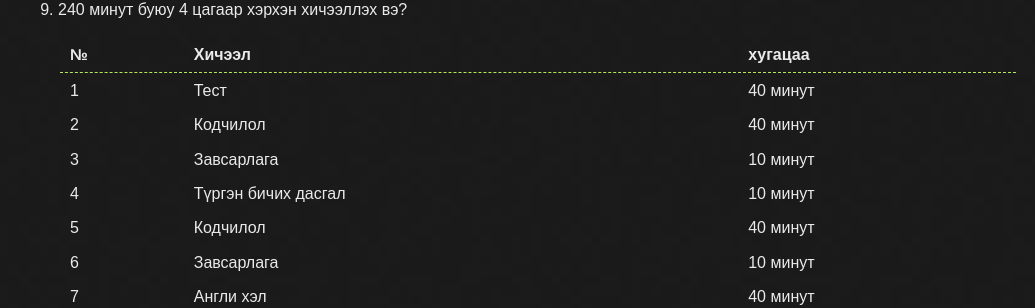
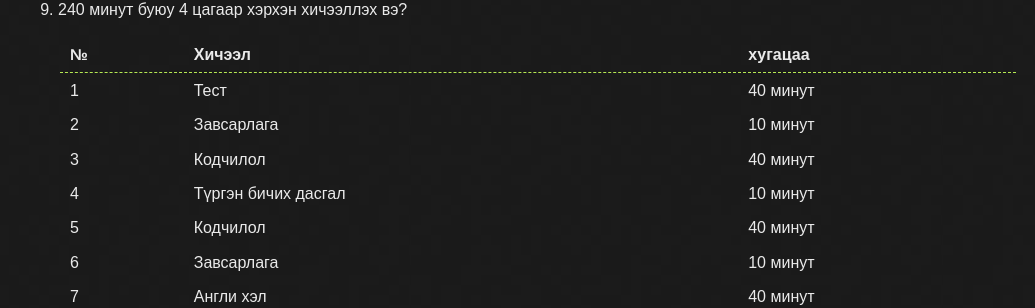
Before and after one commit to ganaatulgaa/corecode, a Jekyll site: the page built from faq.md, in a window 1280 px wide. Shown: the part 1150-1458 px from the top of the page, without its empty margins (122-1157 px from the left). Built offline with Jekyll 4.4.1, drawn with Linux system fonts in a browser that asks for light colours; our own code applies the rules of GitHub Pages for plain Markdown files.

Commit message:
Update faq.md

```diff
--- a/faq.md
+++ b/faq.md
@@ -42,8 +42,8 @@ layout: default
 | № | Хичээл              | хугацаа  |
 |---+---------------------+----------|
 | 1 | Тест                | 40 минут |
-| 2 | Кодчилол            | 40 минут |
-| 3 | Завсарлага          | 10 минут |
+| 2 | Завсарлага          | 10 минут |
+| 3 | Кодчилол            | 40 минут |
 | 4 | Түргэн бичих дасгал | 10 минут |
 | 5 | Кодчилол            | 40 минут |
 | 6 | Завсарлага          | 10 минут |
```
